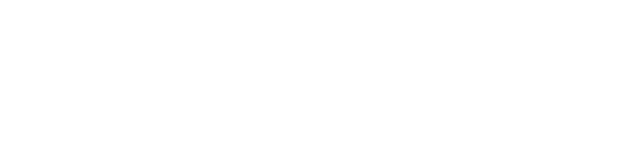
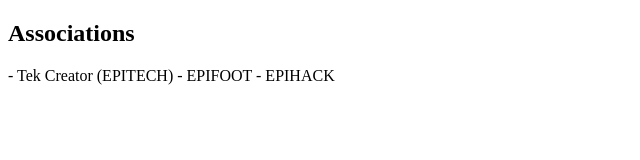
Before and after one commit to L-boyy/mon-cv, a plain HTML site: page index.html in a window 1280 px wide. Shown: the whole page, without its empty margins (0-640 px from the left). Drawn offline with Linux system fonts and the light colour scheme.

Commit message:
mise en place de la section associations

```diff
--- a/index.html
+++ b/index.html
@@ -7,6 +7,13 @@
     <title>Document</title>
 </head>
 <body>
-
+    <section id="Associations">
+      <h2>Associations</h2>
+      <p>
+        - Tek Creator (EPITECH)
+        - EPIFOOT
+        - EPIHACK
+      </p>
+  </section>
 </body>
 </html>
```
